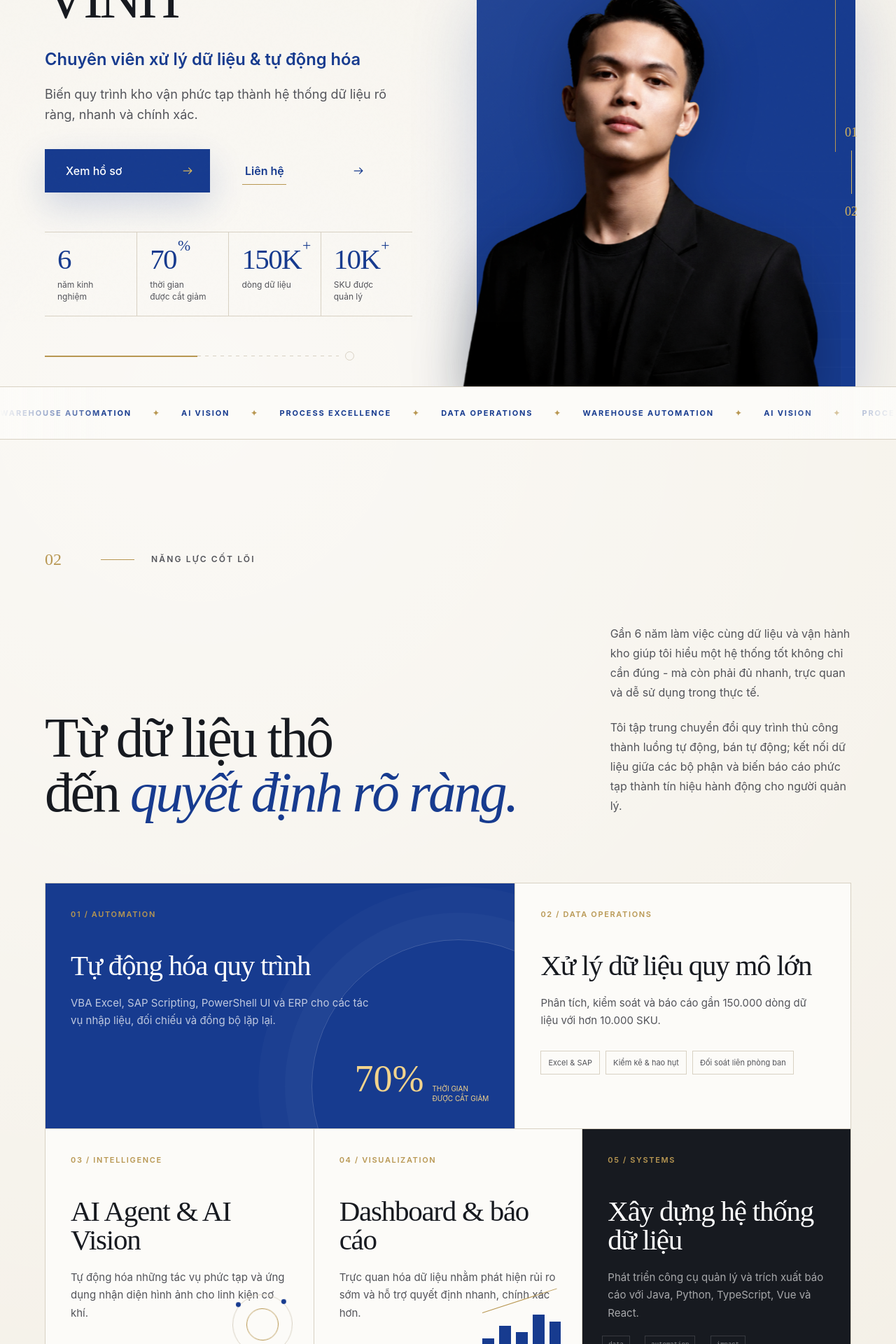
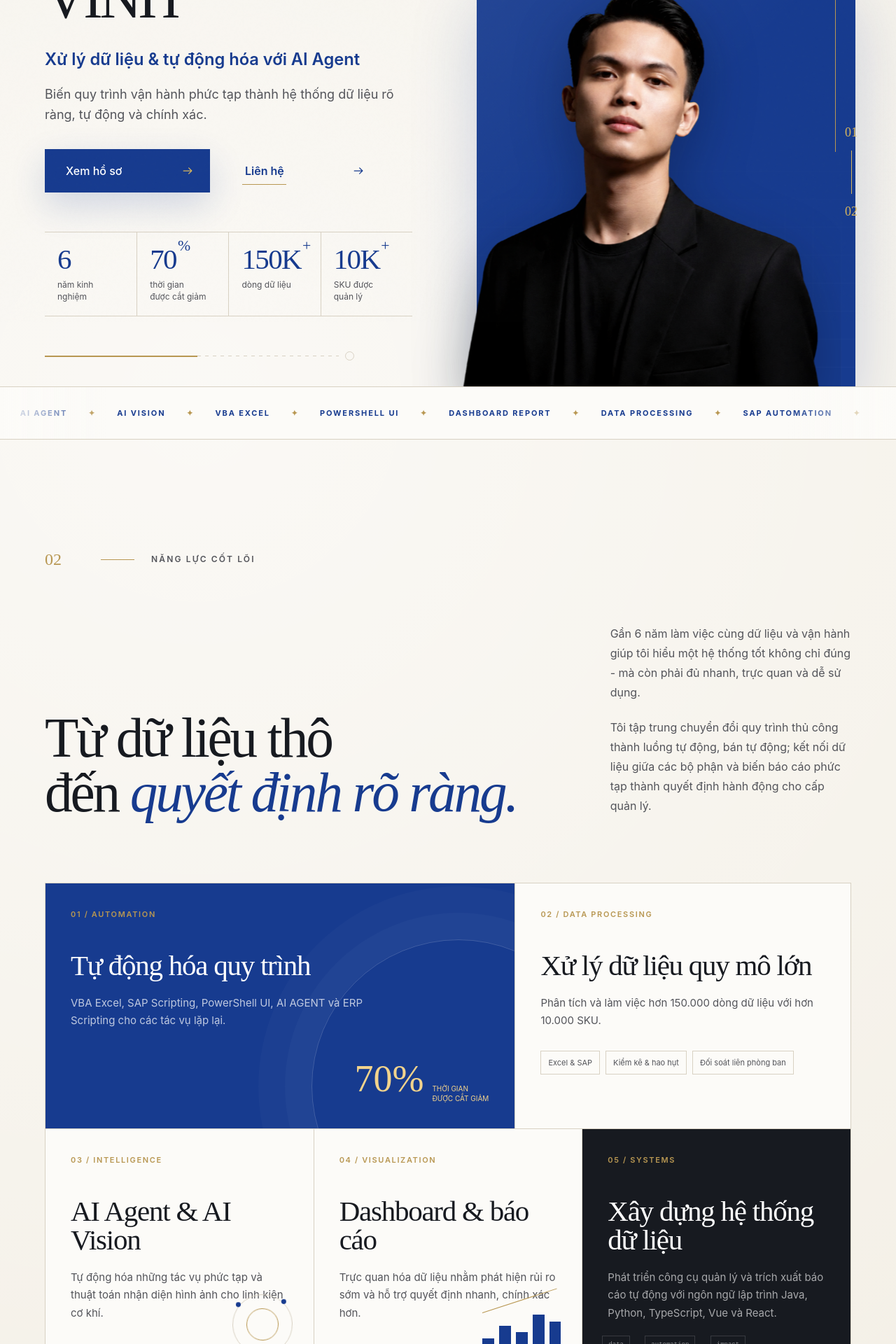
Before and after one commit to pquangvinh1999-arch/pham-quang-vinh-portfolio, a Next.js app: page / in a window 1280 px wide. Shown: the part 340-2260 px from the top of the page at 70% size. Built offline with nearby package versions, Linux system fonts and the light colour scheme.

Commit message:
Update page.tsx

```diff
--- a/app/page.tsx
+++ b/app/page.tsx
@@ -160,17 +160,16 @@ export default function Home() {
             </div>
 
             <h1 className="hero-title hero-reveal delay-2" id="hero-title">
-              <span>Phạm Quang</span>
-              <span>Vinh</span>
+              <span>Phạm Quang Vinh</span>
             </h1>
 
             <p className="hero-role hero-reveal delay-3">
-              Chuyên viên xử lý dữ liệu &amp; tự động hóa
+             Xử lý dữ liệu &amp; tự động hóa với AI Agent
             </p>
 
             <p className="hero-intro hero-reveal delay-4">
-              Biến quy trình kho vận phức tạp thành hệ thống dữ liệu rõ ràng,
-              nhanh và chính xác.
+              Biến quy trình vận hành phức tạp thành hệ thống dữ liệu rõ ràng,
+              tự động và chính xác.
             </p>
 
             <div className="hero-actions hero-reveal delay-5">
@@ -246,19 +245,19 @@ export default function Home() {
         <div>
           <span>DATA OPERATIONS</span>
           <i>✦</i>
-          <span>WAREHOUSE AUTOMATION</span>
+          <span>AI AGENT</span>
           <i>✦</i>
           <span>AI VISION</span>
           <i>✦</i>
-          <span>PROCESS EXCELLENCE</span>
+          <span>VBA EXCEL</span>
           <i>✦</i>
-          <span>DATA OPERATIONS</span>
+          <span>POWERSHELL UI</span>
           <i>✦</i>
-          <span>WAREHOUSE AUTOMATION</span>
+          <span>DASHBOARD REPORT</span>
           <i>✦</i>
-          <span>AI VISION</span>
+          <span>DATA PROCESSING</span>
           <i>✦</i>
-          <span>PROCESS EXCELLENCE</span>
+          <span>SAP AUTOMATION</span>
           <i>✦</i>
         </div>
       </div>
@@ -278,14 +277,14 @@ export default function Home() {
 
           <div className="manifesto-copy reveal" data-reveal>
             <p>
-              Gần 6 năm làm việc cùng dữ liệu và vận hành kho giúp tôi hiểu một
-              hệ thống tốt không chỉ cần đúng - mà còn phải đủ nhanh, trực quan
-              và dễ sử dụng trong thực tế.
+              Gần 6 năm làm việc cùng dữ liệu và vận hành giúp tôi hiểu một
+              hệ thống tốt không chỉ đúng - mà còn phải đủ nhanh, trực quan
+              và dễ sử dụng.
             </p>
             <p>
               Tôi tập trung chuyển đổi quy trình thủ công thành luồng tự động,
               bán tự động; kết nối dữ liệu giữa các bộ phận và biến báo cáo phức
-              tạp thành tín hiệu hành động cho người quản lý.
+              tạp thành quyết định hành động cho cấp quản lý.
             </p>
           </div>
         </div>
@@ -295,8 +294,7 @@ export default function Home() {
             <span className="card-index">01 / Automation</span>
             <h3>Tự động hóa quy trình</h3>
             <p>
-              VBA Excel, SAP Scripting, PowerShell UI và ERP cho các tác vụ nhập
-              liệu, đối chiếu và đồng bộ lặp lại.
+              VBA Excel, SAP Scripting, PowerShell UI, AI AGENT và ERP Scripting cho các tác vụ lặp lại.
             </p>
             <div className="capability-stamp">
               <strong>70%</strong>
@@ -305,10 +303,10 @@ export default function Home() {
           </article>
 
           <article className="capability-card reveal" data-reveal>
-            <span className="card-index">02 / Data Operations</span>
+            <span className="card-index">02 / Data Processing</span>
             <h3>Xử lý dữ liệu quy mô lớn</h3>
             <p>
-              Phân tích, kiểm soát và báo cáo gần 150.000 dòng dữ liệu với hơn
+              Phân tích và làm việc hơn 150.000 dòng dữ liệu với hơn
               10.000 SKU.
             </p>
             <ul>
@@ -322,7 +320,7 @@ export default function Home() {
             <span className="card-index">03 / Intelligence</span>
             <h3>AI Agent &amp; AI Vision</h3>
             <p>
-              Tự động hóa những tác vụ phức tạp và ứng dụng nhận diện hình ảnh
+              Tự động hóa những tác vụ phức tạp và thuật toán nhận diện hình ảnh
               cho linh kiện cơ khí.
             </p>
             <div className="card-orbit" aria-hidden="true">
@@ -353,7 +351,7 @@ export default function Home() {
             <span className="card-index">05 / Systems</span>
             <h3>Xây dựng hệ thống dữ liệu</h3>
             <p>
-              Phát triển công cụ quản lý và trích xuất báo cáo với Java, Python,
+              Phát triển công cụ quản lý và trích xuất báo cáo tự động với ngôn ngữ lập trình Java, Python,
               TypeScript, Vue và React.
             </p>
             <div className="code-line">
@@ -370,7 +368,7 @@ export default function Home() {
       <section className="impact-band" aria-label="Giá trị tạo ra">
         <div className="section-shell impact-grid">
           <p className="impact-eyebrow reveal" data-reveal>
-            Giá trị không nằm ở số lượng báo cáo.
+            Giá trị không nằm ở cách báo cáo.
           </p>
           <blockquote className="reveal" data-reveal>
             Giá trị nằm ở việc giúp đội ngũ nhìn thấy vấn đề{" "}
@@ -393,11 +391,11 @@ export default function Home() {
           <h2 className="section-display reveal" data-reveal>
             Kinh nghiệm được đo bằng
             <br />
-            <em>tác động thực tế.</em>
+            <em>hành động thực tế.</em>
           </h2>
           <p className="reveal" data-reveal>
-            Kết hợp hiểu biết vận hành kho với kỹ năng dữ liệu để xây dựng giải
-            pháp phù hợp với công việc hằng ngày.
+            Kết hợp hiểu biết về dữ liệu với kỹ năng xử lý dữ liệu để xây dựng giải
+            pháp phù hợp với các vấn đề trong công việc.
           </p>
         </div>
 
```
